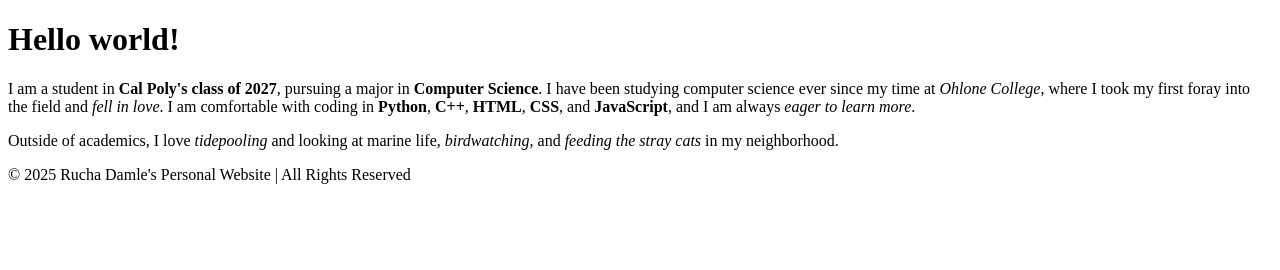
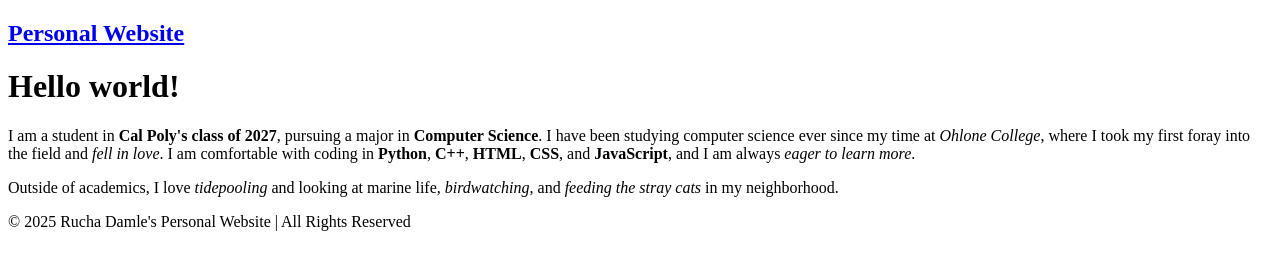
Before and after one commit to ruchadamle/ruchadamle.github.io, a plain HTML site: page index.html in a window 1280 px wide. Drawn offline with Linux system fonts and the light colour scheme.

Commit message:
add hyperlink to index.html to every page

```diff
--- a/index.html
+++ b/index.html
@@ -4,7 +4,11 @@
     <title>Rucha Damle's Personal Website</title>
   </head>
   <body>
-    <nav></nav>
+    <nav class="navbar">
+      <h1 class="logo">
+        <a href="index.html">Personal Website</a>
+      </h1>
+    </nav>
     <main>
       <h1>Hello world!</h1>
       <div class="about">
@@ -30,6 +34,8 @@
         </div>
       </div>
     </main>
-    <footer>© 2025 Rucha Damle's Personal Website | All Rights Reserved</footer>
+    <footer class="footer">
+      © 2025 Rucha Damle's Personal Website | All Rights Reserved
+    </footer>
   </body>
 </html>
```
Also changed, not shown: blog.html (+3 -1 lines), contact.html (+3 -1 lines), portfolio.html (+3 -1 lines), resume.html (+7 -5 lines).
